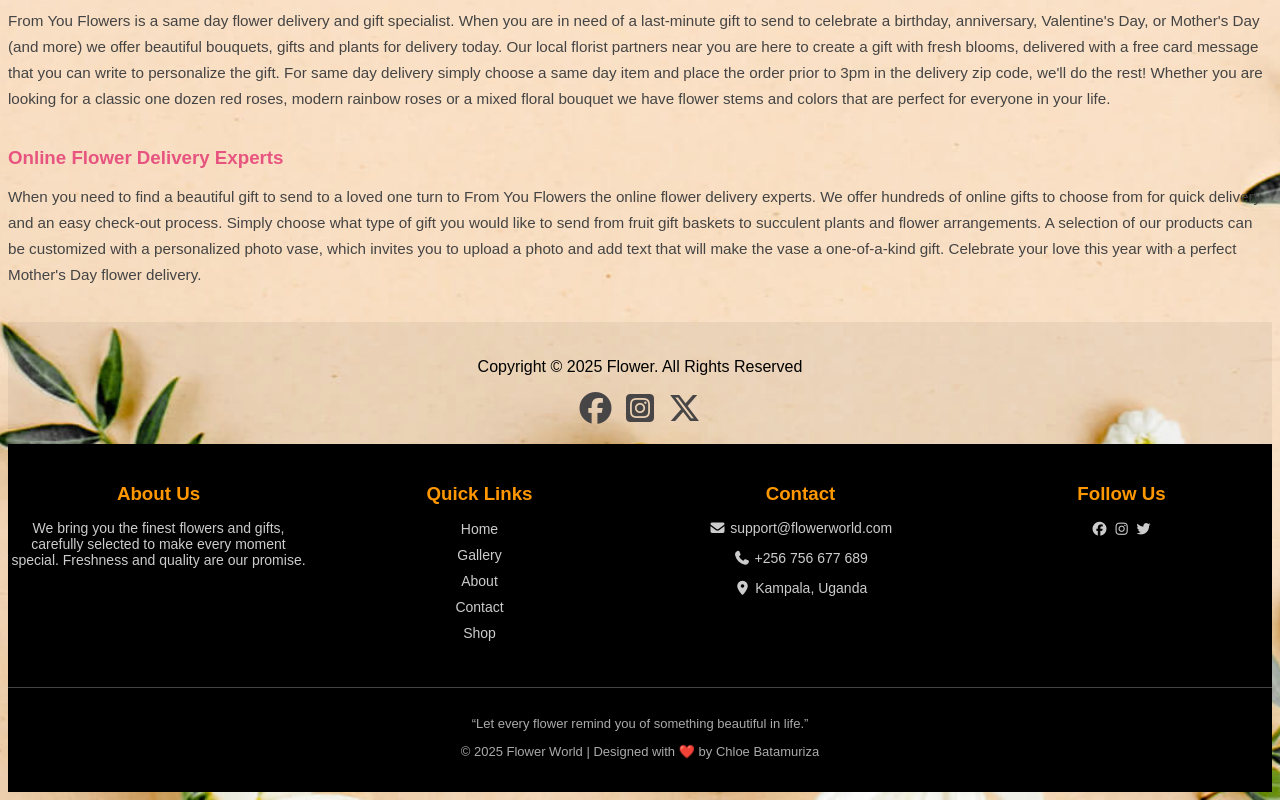
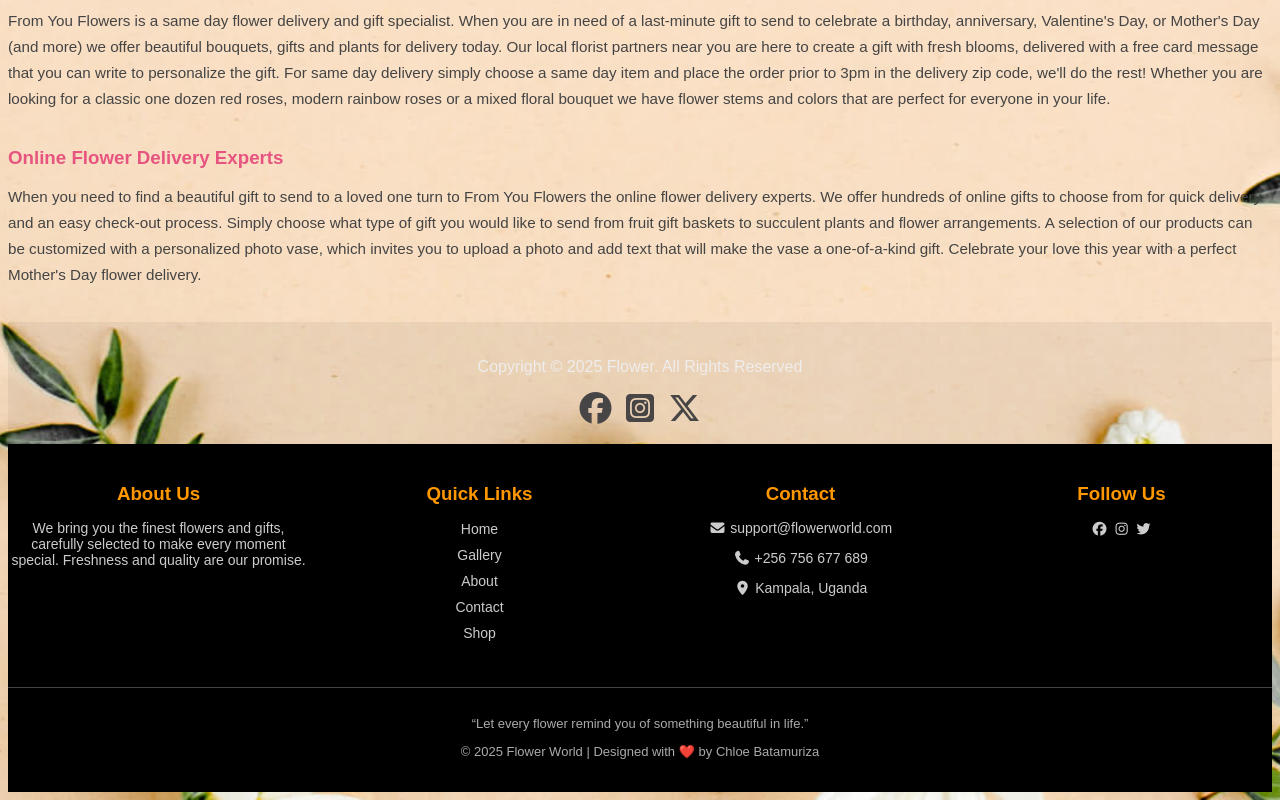
Before and after one commit to chloetechhub/HTML-, a plain HTML site: page websites/index.html in a window 1280 px wide. Shown: the part 1618-2418 px from the top of the page. Drawn offline with Linux system fonts and the light colour scheme.

Commit message:
commit
updated index css

```diff
--- a/websites/css/style.css
+++ b/websites/css/style.css
@@ -4,6 +4,7 @@
 
 body{
     background-image: url(../images/backround.jpg);
+
     background-size: cover;
     background-position: center;
     background-repeat: no-repeat;
@@ -253,6 +254,8 @@
 
 
 .footer{
+  background-color: black;
+    color: #efeded;
     text-align: center;
 }
 
```
